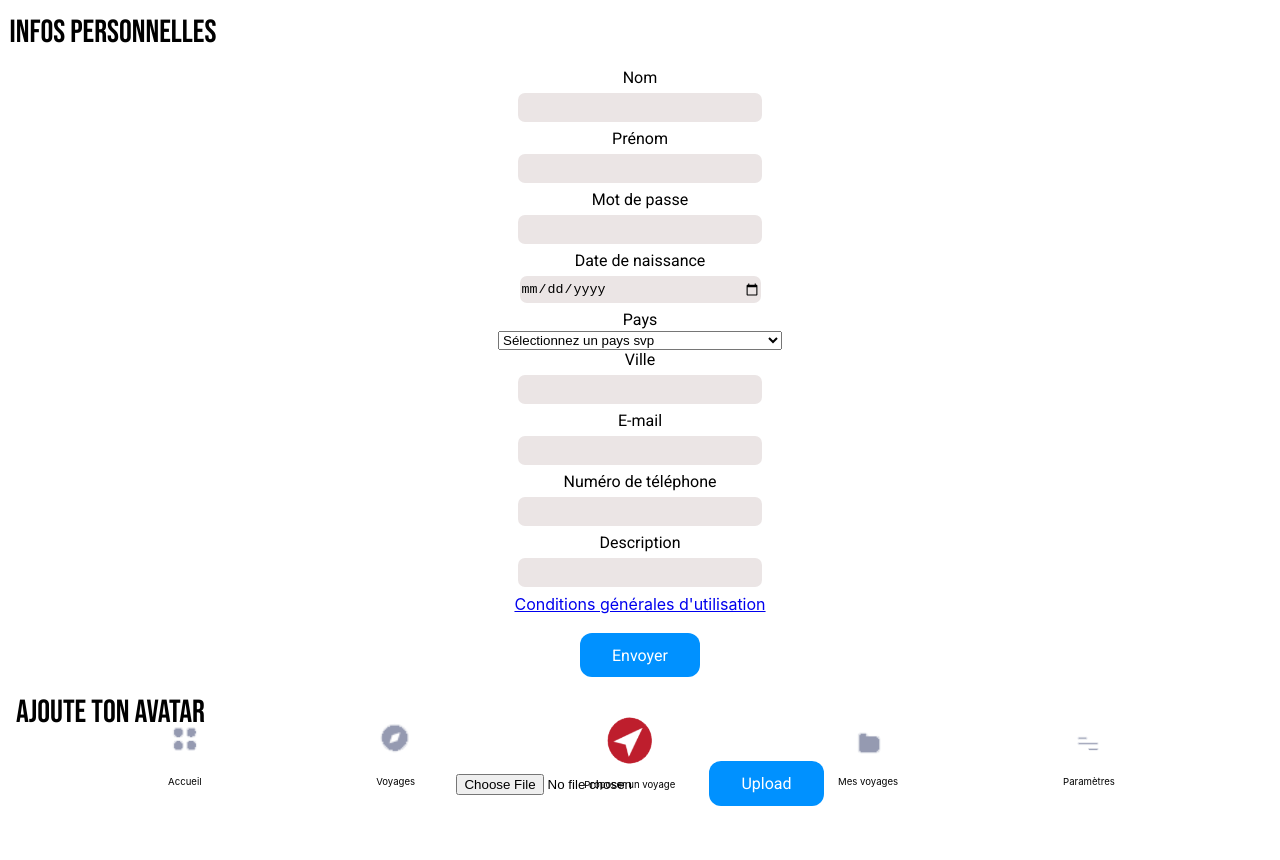
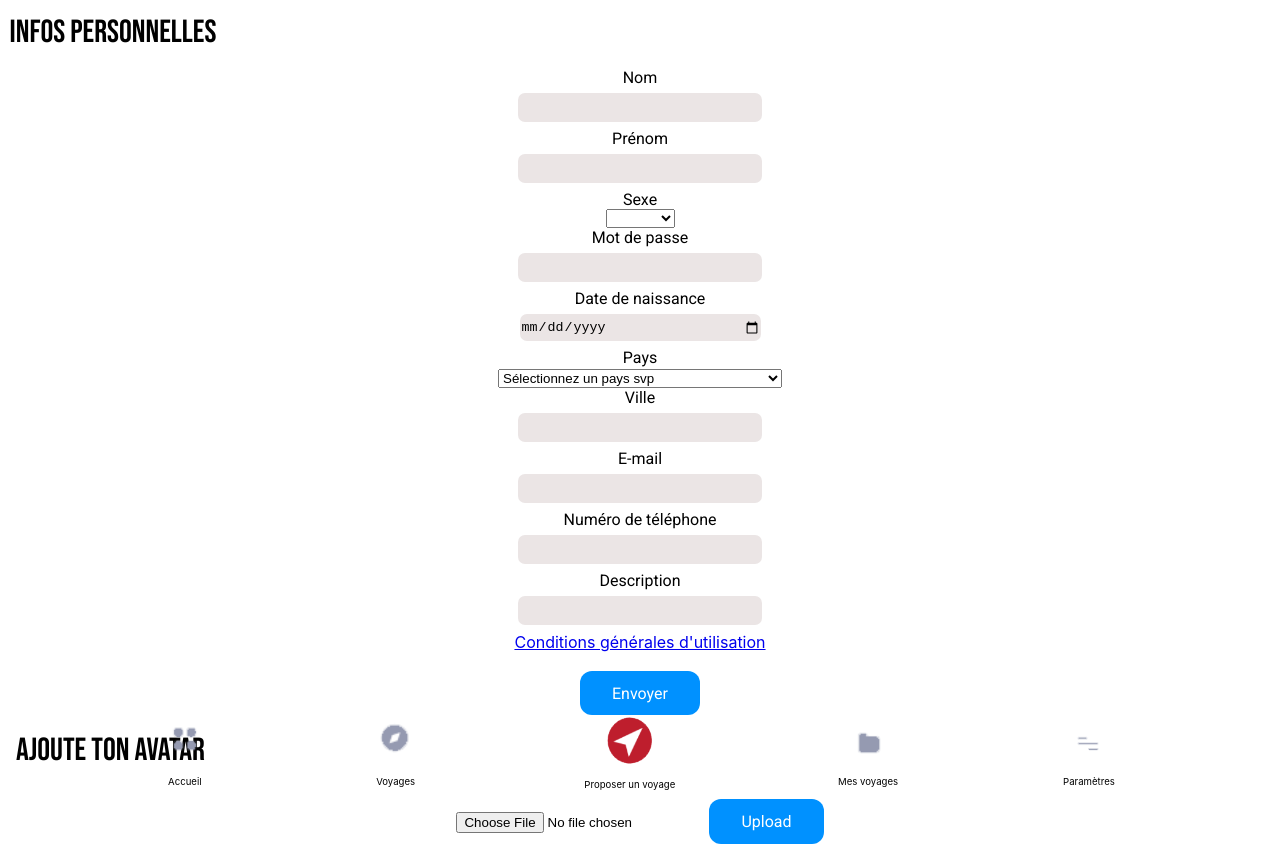
Before and after one commit to WildCodeSchool/reims-0919-js-tuk-tuk-travel, a React (Create React App) app in the folder tuktuktravel/: page /formusers in a window 1280 px wide. Before the commit the page ends 822 px from the top, so only its background shows below. Built offline with nearby package versions, Linux system fonts and the light colour scheme.

Commit message:
add sex in formUsers.js

```diff
--- a/tuktuktravel/src/components/FormUsers.js
+++ b/tuktuktravel/src/components/FormUsers.js
@@ -12,6 +12,7 @@ class FormUsers extends Component {
     this.state = {
       lastname: '',
       firstname: '',
+      sex: '',
       password: '',
       birthday: '',
       country: '',
@@ -51,6 +52,13 @@ class FormUsers extends Component {
           <input type="text" id="lastname" onChange={this.change} />
           <label htmlFor="firstname">Prénom</label>
           <input type="text" id="firstname" onChange={this.change} />
+          <label htmlFor="sex">Sexe</label>
+          <select className="sex" id="sex" onChange={this.change} >
+          <option value=""></option>
+          <option value="homme">Homme</option>
+          <option value="femme">Femme</option>
+          <option value="autre">Autre</option>
+          </select>
           <label htmlFor="password">Mot de passe</label>
           <input type="password" id="password" onChange={this.change} />
           <label htmlFor="birthday">Date de naissance</label>
```
